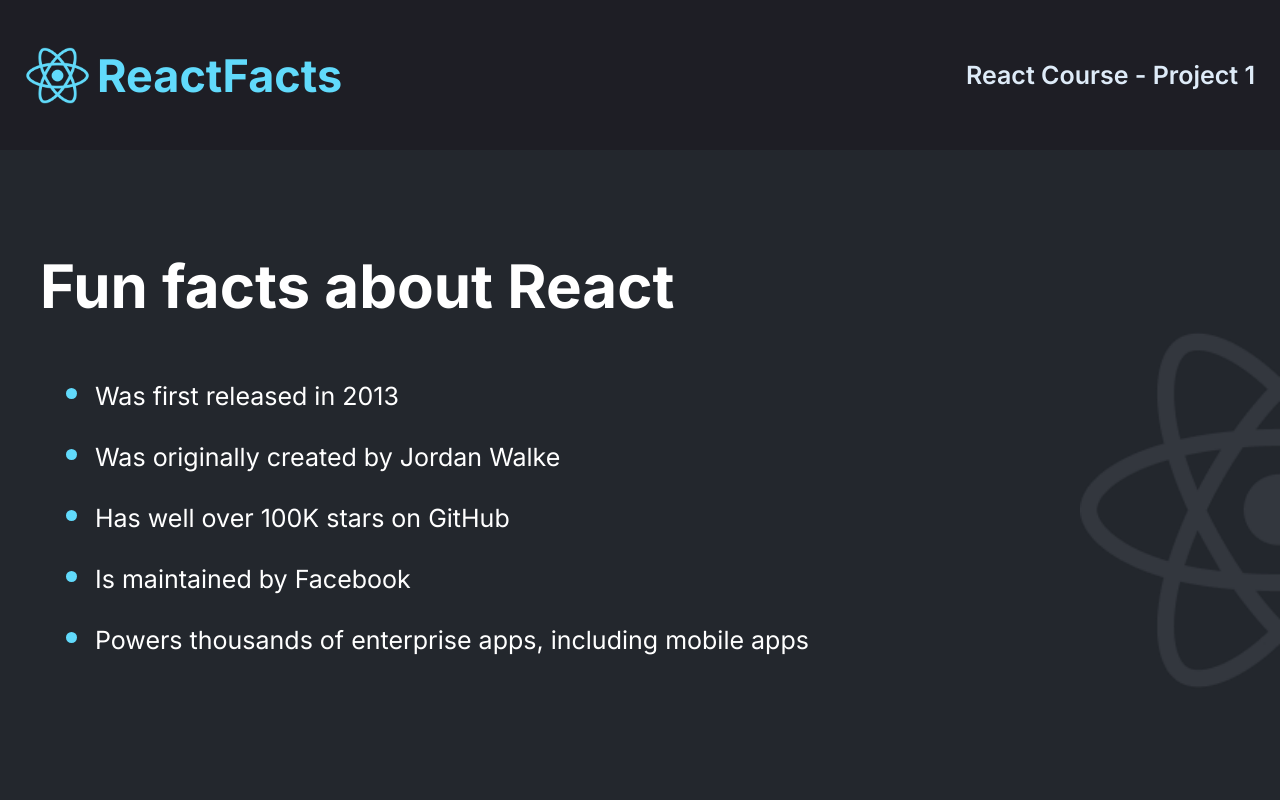
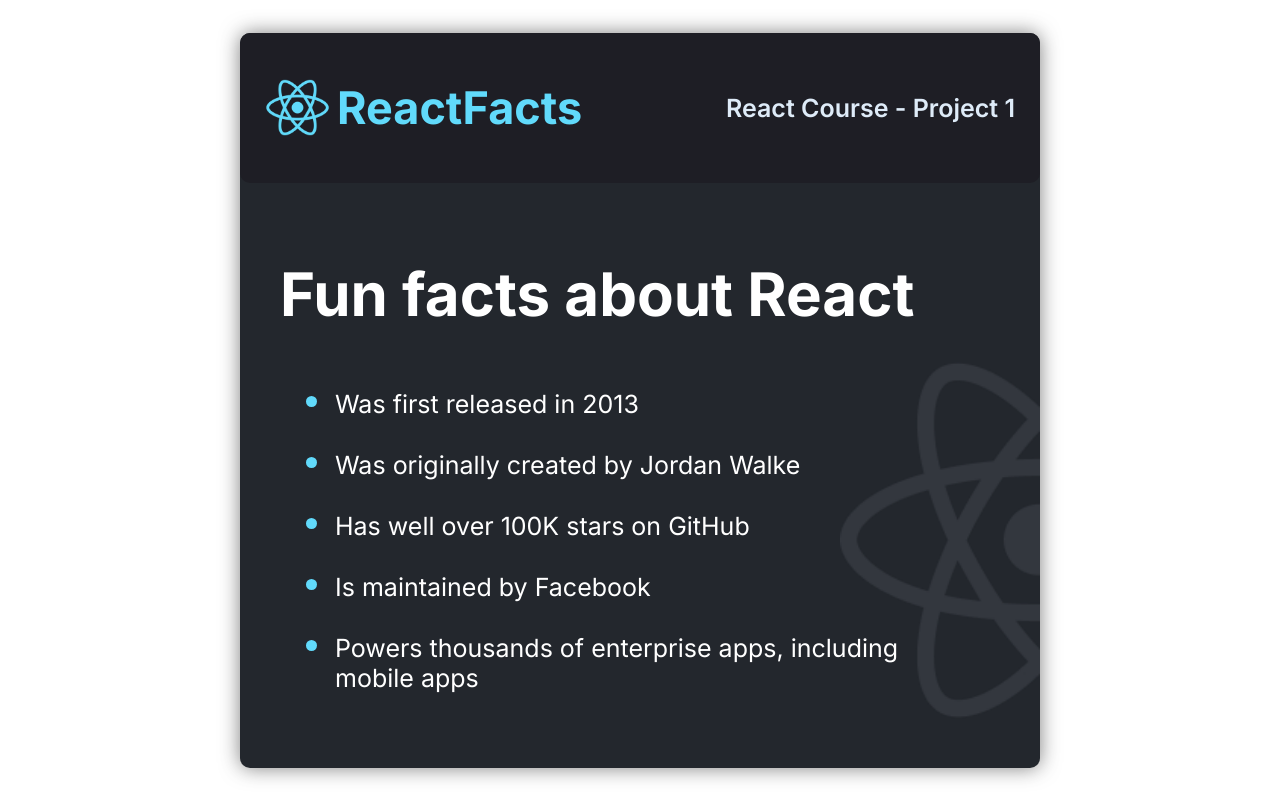
Before and after one commit to HemantAntony/react-info, a JavaScript app: page / in a window 1280 px wide. Built offline with nearby package versions, Linux system fonts and the light colour scheme; the HTML template or start-up script is replaced by a standard one.

Commit message:
Made the content smaller and added shadow

```diff
--- a/src/App.js
+++ b/src/App.js
@@ -3,7 +3,7 @@
 
 function App() {
   return (
-    <div className="App">
+    <div className="app">
       <Navbar />
       <Main />
     </div>
--- a/src/index.css
+++ b/src/index.css
@@ -5,7 +5,18 @@
 body {
     margin: 0;
     font-family: Inter, sans-serif;
+    display: flex;
+    height: 100vh;
+    justify-content: center;
+    align-items: center;
+}
+
+.app {
     background-color: #23272dff;
+    width: 800px;
+    border-radius: 10px;
+    /* box-shadow: 0px 0px 3px rgba(0, 0, 0, 0.15); */
+    box-shadow: 0px 0px 20px rgba(58, 58, 58, 0.65);
 }
 
 nav {
@@ -14,6 +25,7 @@
     background-color: #1e1e25ff;
     height: 150px;
     padding: 30px 25px;
+    border-radius: 10px;
 }
 
 nav > h3, nav > h4 {
@@ -48,12 +60,12 @@
 }
 
 .mainContent > h1 {
-    margin: 100px auto 0px 40px;
+    margin: 75px auto 0px 40px;
     font-size: 60px;
 }
 
 .facts {
-    margin: 50px 0px 0px 55px;
+    margin: 50px 60px 0px 55px;
 }
 
 .facts > li {
```
